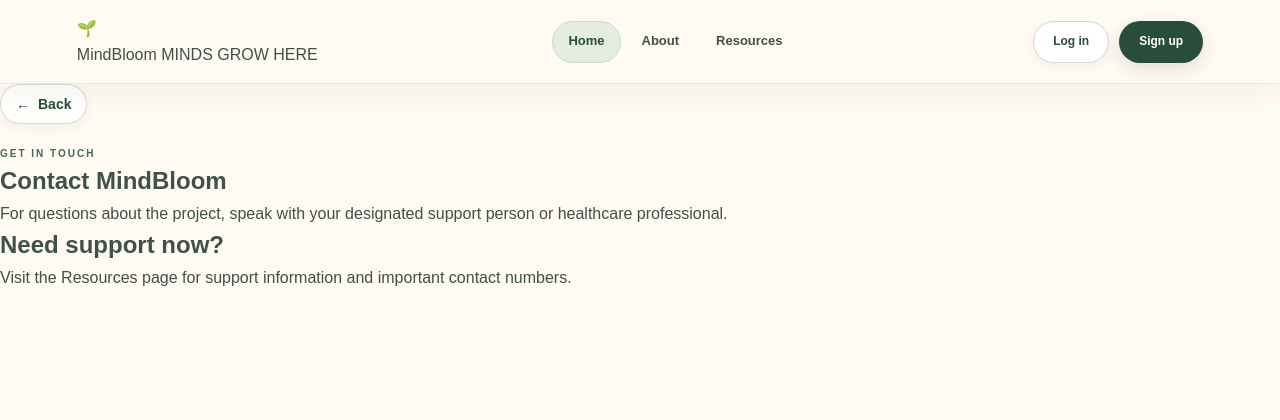
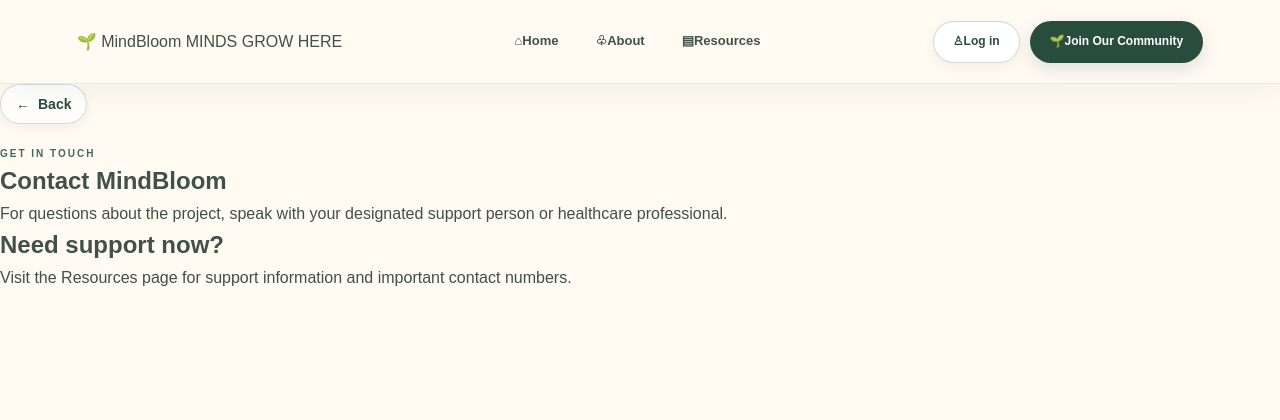
Before and after one commit to GraceChelangat/MindBloom-System, a Django app: page /contact/ in a window 1280 px wide. Shown: the top 420 px of the page. Run offline with Django 5.2, Linux system fonts and the light colour scheme.

Commit message:
Update MindBloom navbar structure for botanical design

```diff
--- a/templates/base.html
+++ b/templates/base.html
@@ -1,30 +1,50 @@
+
 {% load static %}
 <!DOCTYPE html>
 <html lang="en">
 <head>
     <meta charset="UTF-8">
     <meta name="viewport" content="width=device-width, initial-scale=1.0">
-
     <title>{% block title %}MindBloom{% endblock %}</title>
-
     <link rel="stylesheet" href="{% static 'css/style.css' %}">
 </head>
-
 <body>
-
+    <div class="site-header-wrap">
         <header class="navbar">
-        <a href="{% url 'home' %}" class="brand">
-            <div class="brand-mark">🌱</div>
-            <div>
-                <span class="brand-name">MindBloom</span>
+            <a href="{% url 'home' %}" class="brand" aria-label="MindBloom Home">
+                <span class="brand-mark" aria-hidden="true">🌱</span>
+                <span class="brand-text">
+                    <span class="brand-name">Mind<span>Bloom</span></span>
                     <span class="brand-tagline">MINDS GROW HERE</span>
-            </div>
+                </span>
             </a>
 
-        <nav class="nav-links">
-            <a href="{% url 'home' %}" class="active">Home</a>
-            <a href="{% url 'home' %}#about">About</a>
-            <a href="{% url 'resources' %}">Resources</a>
+            <nav class="nav-links" aria-label="Main navigation">
+                <a href="{% url 'home' %}"
+                   class="nav-link {% if request.resolver_match.url_name == 'home' %}active{% endif %}"
+                   {% if request.resolver_match.url_name == 'home' %}aria-current="page"{% endif %}>
+                    <span class="nav-icon" aria-hidden="true">⌂</span> Home
+                </a>
+                <a href="{% url 'home' %}#about" class="nav-link">
+                    <span class="nav-icon" aria-hidden="true">♧</span> About
+                </a>
+                <a href="{% url 'resources' %}"
+                   class="nav-link {% if request.resolver_match.url_name == 'resources' %}active{% endif %}"
+                   {% if request.resolver_match.url_name == 'resources' %}aria-current="page"{% endif %}>
+                    <span class="nav-icon" aria-hidden="true">▤</span> Resources
+                </a>
+                {% if user.is_authenticated %}
+                    <a href="{% url 'dashboard' %}"
+                       class="nav-link {% if request.resolver_match.url_name == 'dashboard' %}active{% endif %}"
+                       {% if request.resolver_match.url_name == 'dashboard' %}aria-current="page"{% endif %}>
+                        Dashboard
+                    </a>
+                    <a href="{% url 'daily_checkin' %}"
+                       class="nav-link {% if request.resolver_match.url_name == 'daily_checkin' %}active{% endif %}"
+                       {% if request.resolver_match.url_name == 'daily_checkin' %}aria-current="page"{% endif %}>
+                        Daily Check-In
+                    </a>
+                {% endif %}
             </nav>
 
             <div class="nav-actions">
@@ -34,23 +54,31 @@
                         <button type="submit" class="btn btn-outline">Log out</button>
                     </form>
                 {% else %}
-                <a href="{% url 'login' %}" class="btn btn-outline">Log in</a>
-                <a href="{% url 'signup' %}" class="btn btn-primary">Sign up</a>
+                    <a href="{% url 'login' %}" class="btn btn-outline">
+                        <span aria-hidden="true">♙</span> Log in
+                    </a>
+                    <a href="{% url 'signup' %}" class="btn btn-primary">
+                        <span aria-hidden="true">🌱</span> Join Our Community
+                    </a>
                 {% endif %}
             </div>
         </header>
+    </div>
 
     <main>
         {% if messages %}
-        <ul class="messages">
+            <div class="messages" role="status">
                 {% for message in messages %}
-            <li class="message {{ message.tags }}">{{ message }}</li>
+                    <div class="message {{ message.tags }}">
+                        <span>{{ message }}</span>
+                        <button type="button" class="message-close"
+                                aria-label="Dismiss message"
+                                onclick="this.parentElement.remove()">&times;</button>
+                    </div>
                 {% endfor %}
-        </ul>
+            </div>
         {% endif %}
-
-        {% block content %}
-        {% endblock %}
+        {% block content %}{% endblock %}
     </main>
 
     <footer class="footer">
@@ -58,15 +86,12 @@
             <strong>🌱 MindBloom</strong>
             <span>Minds grow here.</span>
         </div>
-
         <p>Small steps. Brighter tomorrows.</p>
-
         <div class="footer-links">
             <a href="{% url 'privacy' %}">Privacy</a>
             <a href="{% url 'terms' %}">Terms</a>
             <a href="{% url 'contact' %}">Contact</a>
         </div>
     </footer>
-
 </body>
 </html>
```
Lines whose indentation alone changed are shown as unchanged.
